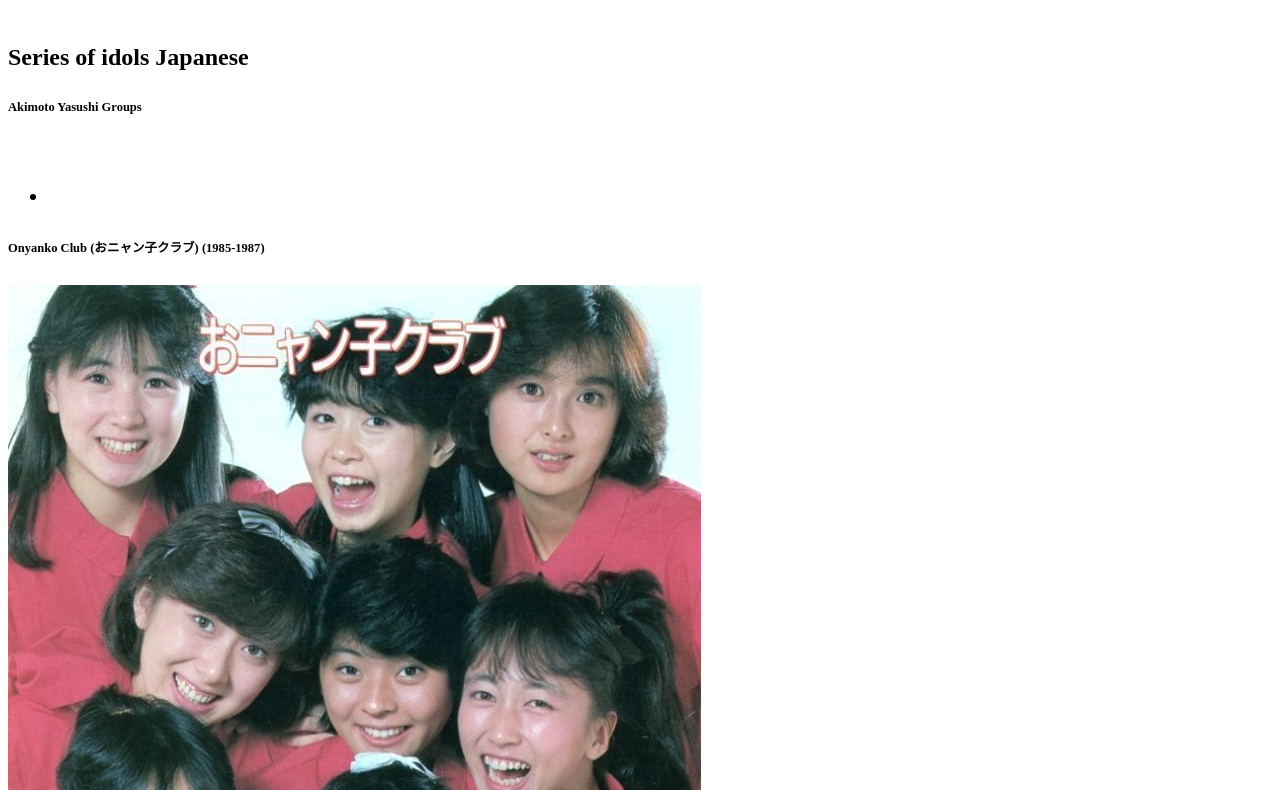
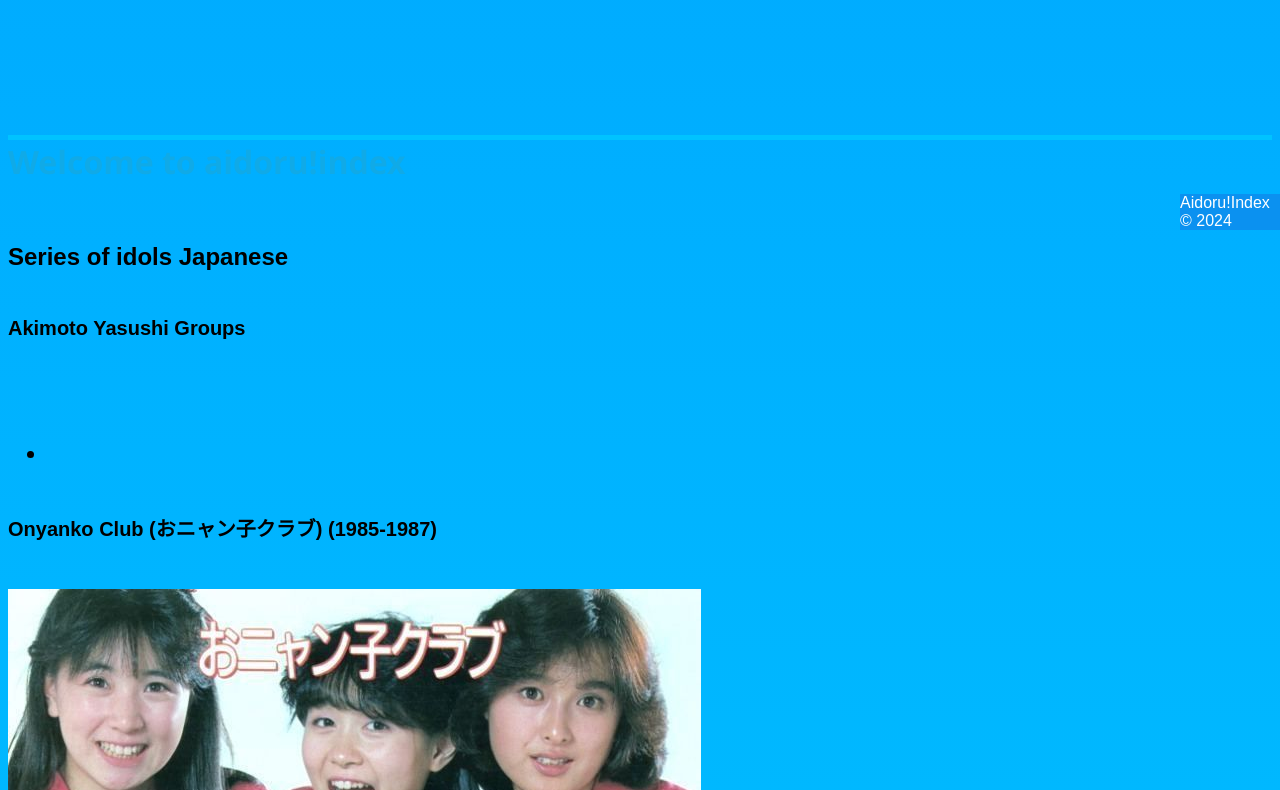
Before and after one commit to lucas-gab46/Aidoru-index, a plain HTML site: page index.html in a window 1280 px wide. Shown: the part 570-1360 px from the top of the page. Drawn offline with Linux system fonts and the light colour scheme; files that its build step writes are made by us from their sources; a script that the page names is missing.

Commit message:
index.html

```diff
--- a/index.html
+++ b/index.html
@@ -4,7 +4,7 @@
   <head>
     <meta charset="UTF-8" />
     <meta name="viewport" content="width=device-width,initial-scale=1.0" />
-    <link rel="stylesheet" href="css/styleaidoru.css" />
+    <link rel="stylesheet" href="css/style.css" />
     <script src="script.js"></script>
     <title>aidoru-index</title>
     <meta name ="description" content="aidoru-index ">
```
